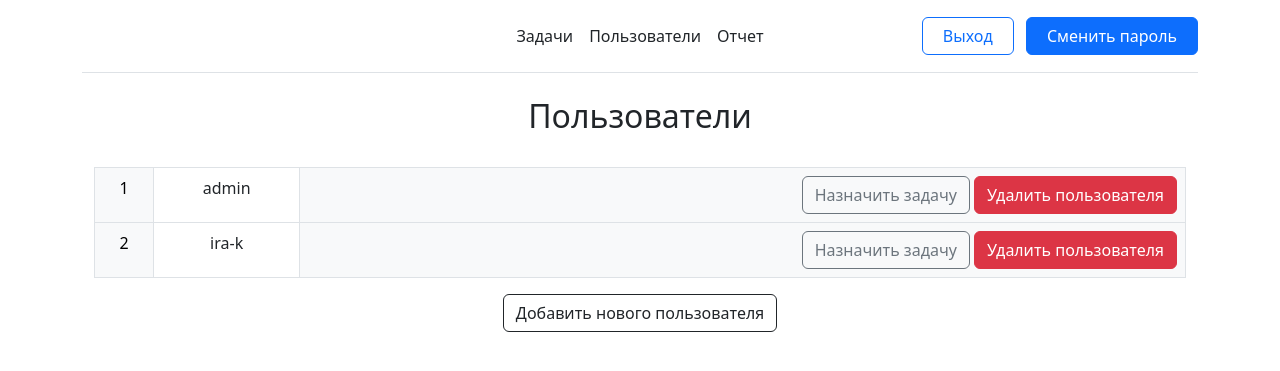
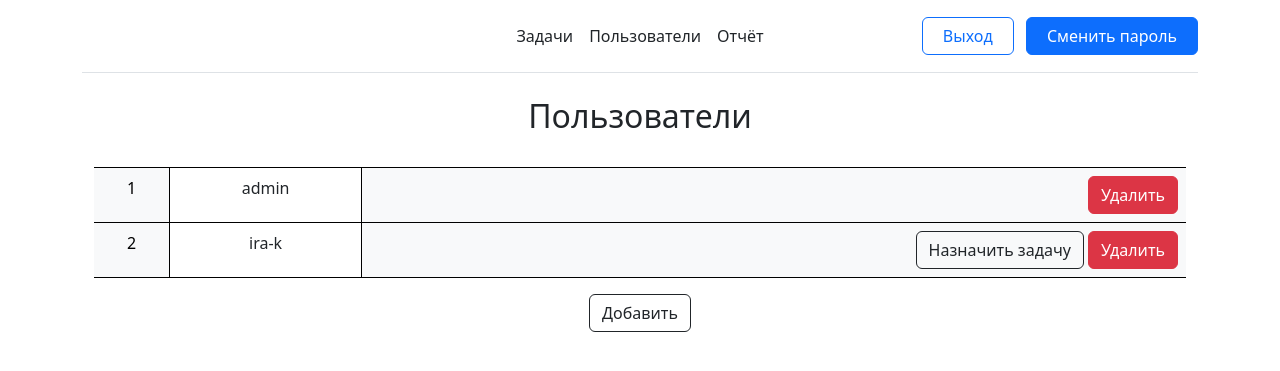
Before and after one commit to irawrr/TaskManager, a Django app: page /users in a window 1280 px wide. Shown: the top 371 px of the page. Run offline with Django 4.2, Linux system fonts and the light colour scheme; a user stored in the database is signed in; data comes from the database, SQL or seed files in the repository; both versions use the stored data as it was after the commit.

Commit message:
Правки в оформлении, настроено отображение назначенных задач у пользователя

```diff
--- a/main/models.py
+++ b/main/models.py
@@ -34,6 +34,7 @@ class Record(models.Model):
                                    validators=[MinValueValidator(0), MaxValueValidator(1)])
     created_at = models.DateTimeField(auto_now_add=True)
     is_completed = models.BooleanField(default=False)
+    on_delete = models.BooleanField(default=True)
 
     def __str__(self):
         return self.name
--- a/main/templates/main/base.html
+++ b/main/templates/main/base.html
@@ -20,7 +20,7 @@
           {% if user.is_superuser %}
         <li><button onclick="window.location.href='{% url 'users' %}'" class="nav-link px-2 link-dark">Пользователи</button></li>
           {% endif %}
-        <li><button onclick="window.location.href='{% url 'report' %}'" class="nav-link px-2 link-dark">Отчет</button></li>
+        <li><button onclick="window.location.href='{% url 'report' %}'" class="nav-link px-2 link-dark">Отчёт</button></li>
       </ul>
       <div class="col-md-3 text-end">
           {% if user.is_authenticated %}
--- a/main/templates/main/change.html
+++ b/main/templates/main/change.html
@@ -25,7 +25,7 @@
                 </div><br>
                 {% endif %}
                 <div class="CenteredButton" style="text-align: center">
-              <button type="submit" class="btn btn-success btn-block mb-3">Сохранить</button>
+              <button type="submit" class="btn btn-outline-dark btn-block mb-3">Сохранить</button>
                 </div>
             </form>
           </div>
--- a/main/templates/main/complete.html
+++ b/main/templates/main/complete.html
@@ -11,8 +11,8 @@
         {{ form.actual_time }}<br>
         {{ form.reason }}<br>
         {{ form.progress }}<br>
-        <button type="submit" class="btn btn-success">{{ button_name }}</button>
-        <button onclick="window.location.href='{% url 'home' %}'" class="btn btn-danger">Отмена</button>
+        <button type="submit" class="btn btn-primary">{{ button_name }}</button>
+        <button onclick="window.location.href='{% url 'home' %}'" class="btn btn-outline-dark">Отмена</button>
         <span style="color: black; margin-left: 30px"> {{ error }}</span>
     </form>
 {% endblock %}
--- a/main/templates/main/create.html
+++ b/main/templates/main/create.html
@@ -12,8 +12,8 @@
         {{ form.name }}<br>
         {{ form.description }}<br>
         {{ form.planned_time }}<br>
-        <button type="submit" class="btn btn-success">{{ button_name }}</button>
-        <button onclick="window.location.href='{% url 'home' %}'" class="btn btn-danger">Отмена</button>
+        <button type="submit" class="btn btn-primary">{{ button_name }}</button>
+        <button onclick="window.location.href='{% url 'home' %}'" class="btn btn-outline-dark">Отмена</button>
         <span style="color: black; margin-left: 30px"> {{ error }}</span>
     </form>
 {% endblock %}
--- a/main/templates/users/add_user.html
+++ b/main/templates/users/add_user.html
@@ -20,7 +20,7 @@
           </label>
         </div><br>
         <button type="submit" class="btn btn-success">{{ button_name }}</button>
-        <a href="{% url 'home' %}" class="btn btn-danger">Отмена</a>
+        <a href="{% url 'users' %}" class="btn btn-danger">Отмена</a>
         <span style="color: black; margin-left: 30px"> {{ error }}</span>
     </form>
 {% endblock %}
--- a/main/templates/users/users.html
+++ b/main/templates/users/users.html
@@ -8,20 +8,22 @@
     <h2 style="text-align: center">Пользователи</h2> <br>
     <div class="container">
     {% csrf_token %}
-        <table class="table table-bordered " id="table" style="text-align: center">
+        <table class="table table-bordered" id="table" style="text-align: center">
         {% for user in users %}
-            <tr class="table table-striped-columns ">
-                <td colspan="2" class="text-center text-bg-light">{{ forloop.counter }}</td>
+            <tr class="table table-striped-columns border-black">
+                <td colspan="2" class="text-center text-bg-light border-start-0">{{ forloop.counter }}</td>
                 <td colspan="2" class="text-center username">{{ user.username }}</td>
-                <td colspan="2"  class="text-end text-bg-light ">
-                    <a onclick="window.location.href='{% url 'assign_task' pk=user.id %}'" class="btn light btn-outline-secondary ">Назначить задачу</a>
-                    <a class="btn btn-danger delete-user">Удалить пользователя</a>
+                <td colspan="2"  class="text-end text-bg-light border-end-0">
+                    {% if not user.is_superuser %}
+                    <a onclick="window.location.href='{% url 'assign_task' pk=user.id %}'" class="btn btn-outline-dark">Назначить задачу</a>
+                    {% endif %}
+                    <a class="btn btn-danger delete-user">Удалить</a>
                 </td>
             </tr>
         {% endfor %}
         </table>
      <div class="col text-center">
-        <button class="btn btn-outline-dark" style="text-align: center" onclick="window.location.href='{% url 'add_user' %}'">Добавить нового пользователя</button>
+        <button class="btn btn-outline-dark" style="text-align: center" onclick="window.location.href='{% url 'add_user' %}'">Добавить</button>
      </div><br><br>
     </div>
     </div>
--- a/main/views.py
+++ b/main/views.py
@@ -150,6 +150,7 @@ def assign_task(request, pk):
         if form.is_valid() and form.cleaned_data['date'] >= datetime.now().date():
             record = form.save(commit=False)
             record.user = User.objects.get(pk=pk)
+            record.on_delete = False
             record.save()
             form.save()
             return redirect('users')
@@ -168,7 +169,7 @@ def assign_task(request, pk):
 @login_required
 def index(request):
     tasks = Record.objects.order_by('date').filter(user=request.user, date__gte=date.today())
-    dates = Record.objects.values_list('date', flat=True).distinct().order_by('date').filter(date__gte=date.today())
+    dates = Record.objects.values_list('date', flat=True).distinct().order_by('date').filter(date__gte=date.today(), user=request.user)
     try:
         date_string = request.GET.get('date')
         selected_date = datetime.strptime(date_string, '%Y-%m-%d').date()
```
Also changed, not shown: main/templates/main/index.html (+6 -2 lines), db.sqlite3, main/migrations/0004_record_on_delete.py (added), main/migrations/0005_alter_record_on_delete.py (added).
